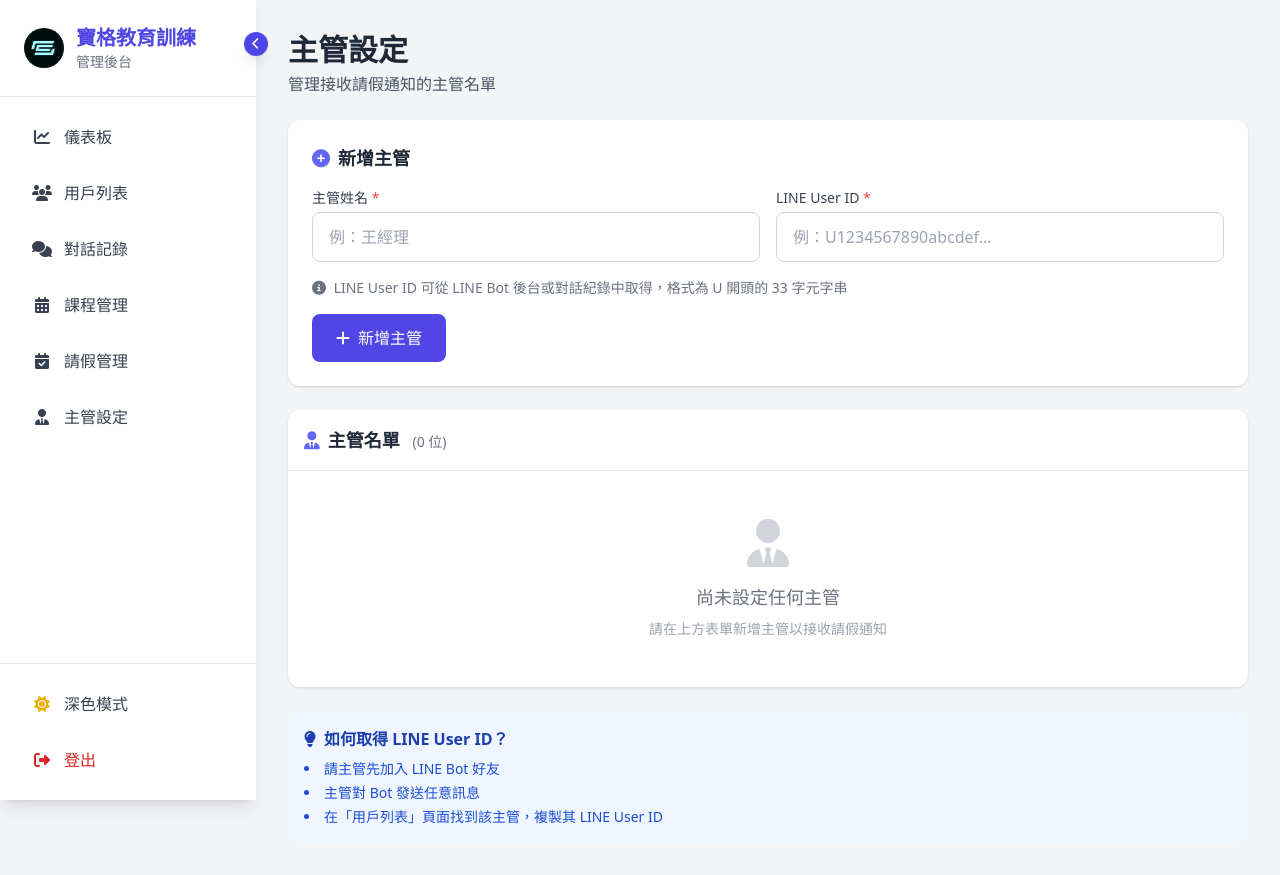
After one commit to Bryant88888888/ai-coach, a FastAPI app: template app/templates/managers.html in a window 1280 px wide. The commit adds this page. Run offline with FastAPI, Linux system fonts and the light colour scheme; the template is opened without the code that fills it, so the values that code supplies are empty; some libraries are stand-ins or nearby versions.

Commit message:
Add manager management via admin panel
Features:
- Create Manager model with name, line_user_id, is_active fields
- Add managers table to database initialization
- Create admin page for managing managers (add, toggle, delete)
- Add navigation link for managers in sidebar
- Update notification to read managers from database instead of config
- Support toggling individual manager notifications on/off
- Include validation for LINE User ID format (U + 33 chars)

Admin can now:
- Add new managers with name and LINE User ID
- Enable/disable notifications per manager
- Delete managers from the list

🤖 Generated with [Claude Code](https://claude.com/claude-code)

Co-Authored-By: Claude Opus 4.5 <noreply@anthropic.com>

```diff
--- a/app/database.py
+++ b/app/database.py
@@ -34,7 +34,7 @@ def get_db():
 
 def init_db():
     """初始化資料庫（建立所有表）"""
-    from app.models import user, day, message, push_log, leave_request  # noqa: F401
+    from app.models import user, day, message, push_log, leave_request, manager  # noqa: F401
     # checkfirst=True: 如果表已存在就跳過，避免多 worker 競爭問題
     Base.metadata.create_all(bind=engine, checkfirst=True)
     # 執行資料庫遷移（加入缺少的欄位）
--- a/app/templates/base.html
+++ b/app/templates/base.html
@@ -103,6 +103,9 @@
                 <a href="/dashboard/leave" class="sidebar-link flex items-center px-4 py-3 rounded-lg text-gray-700 dark:text-gray-300 hover:bg-indigo-100 dark:hover:bg-gray-700 min-h-[44px] {% if active_page == 'leave' %}active{% endif %}">
                     <i class="fas fa-calendar-check mr-3 w-5 text-center"></i>請假管理
                 </a>
+                <a href="/dashboard/managers" class="sidebar-link flex items-center px-4 py-3 rounded-lg text-gray-700 dark:text-gray-300 hover:bg-indigo-100 dark:hover:bg-gray-700 min-h-[44px] {% if active_page == 'managers' %}active{% endif %}">
+                    <i class="fas fa-user-tie mr-3 w-5 text-center"></i>主管設定
+                </a>
             </nav>
             <!-- 登出按鈕 -->
             <div class="absolute bottom-4 left-4 right-4">
@@ -149,6 +152,10 @@
                 <a href="/dashboard/leave" class="sidebar-link flex items-center px-4 py-3 rounded-lg text-gray-700 dark:text-gray-300 hover:bg-indigo-100 dark:hover:bg-gray-700 transition min-h-[44px] {% if active_page == 'leave' %}active{% endif %}">
                     <i class="fas fa-calendar-check mr-3 w-5 text-center"></i>
                     <span class="sidebar-text">請假管理</span>
+                </a>
+                <a href="/dashboard/managers" class="sidebar-link flex items-center px-4 py-3 rounded-lg text-gray-700 dark:text-gray-300 hover:bg-indigo-100 dark:hover:bg-gray-700 transition min-h-[44px] {% if active_page == 'managers' %}active{% endif %}">
+                    <i class="fas fa-user-tie mr-3 w-5 text-center"></i>
+                    <span class="sidebar-text">主管設定</span>
                 </a>
             </nav>
 
--- /dev/null
+++ b/app/templates/managers.html
@@ -0,0 +1,128 @@
+{% extends "base.html" %}
+
+{% block title %}主管設定 - 寶格教育訓練{% endblock %}
+
+{% block content %}
+<div class="mb-6">
+    <h1 class="text-2xl lg:text-3xl font-bold text-gray-800 dark:text-white">主管設定</h1>
+    <p class="text-gray-600 dark:text-gray-400 mt-1">管理接收請假通知的主管名單</p>
+</div>
+
+<!-- 新增主管表單 -->
+<div class="bg-white dark:bg-gray-800 rounded-xl shadow p-6 mb-6">
+    <h2 class="text-lg font-semibold text-gray-800 dark:text-white mb-4">
+        <i class="fas fa-plus-circle text-indigo-500 mr-2"></i>新增主管
+    </h2>
+    <form method="POST" action="/dashboard/managers/add" class="space-y-4">
+        <div class="grid grid-cols-1 md:grid-cols-2 gap-4">
+            <div>
+                <label for="name" class="block text-sm font-medium text-gray-700 dark:text-gray-300 mb-1">
+                    主管姓名 <span class="text-red-500">*</span>
+                </label>
+                <input type="text" id="name" name="name" required
+                       placeholder="例：王經理"
+                       class="w-full px-4 py-3 border border-gray-300 dark:border-gray-600 rounded-lg bg-white dark:bg-gray-700 text-gray-900 dark:text-white focus:ring-2 focus:ring-indigo-500 min-h-[44px]">
+            </div>
+            <div>
+                <label for="line_user_id" class="block text-sm font-medium text-gray-700 dark:text-gray-300 mb-1">
+                    LINE User ID <span class="text-red-500">*</span>
+                </label>
+                <input type="text" id="line_user_id" name="line_user_id" required
+                       placeholder="例：U1234567890abcdef..."
+                       class="w-full px-4 py-3 border border-gray-300 dark:border-gray-600 rounded-lg bg-white dark:bg-gray-700 text-gray-900 dark:text-white focus:ring-2 focus:ring-indigo-500 min-h-[44px]">
+            </div>
+        </div>
+        <div class="text-sm text-gray-500 dark:text-gray-400">
+            <i class="fas fa-info-circle mr-1"></i>
+            LINE User ID 可從 LINE Bot 後台或對話紀錄中取得，格式為 U 開頭的 33 字元字串
+        </div>
+        <button type="submit" class="bg-indigo-600 hover:bg-indigo-700 text-white font-medium py-3 px-6 rounded-lg transition min-h-[44px]">
+            <i class="fas fa-plus mr-2"></i>新增主管
+        </button>
+    </form>
+</div>
+
+{% if success_message %}
+<div class="bg-green-50 dark:bg-green-900/30 border border-green-200 dark:border-green-800 text-green-700 dark:text-green-400 px-4 py-3 rounded-xl mb-6 flex items-center">
+    <i class="fas fa-check-circle mr-3 text-xl"></i>
+    <span>{{ success_message }}</span>
+</div>
+{% endif %}
+
+{% if error_message %}
+<div class="bg-red-50 dark:bg-red-900/30 border border-red-200 dark:border-red-800 text-red-700 dark:text-red-400 px-4 py-3 rounded-xl mb-6 flex items-center">
+    <i class="fas fa-exclamation-circle mr-3 text-xl"></i>
+    <span>{{ error_message }}</span>
+</div>
+{% endif %}
+
+<!-- 主管列表 -->
+<div class="bg-white dark:bg-gray-800 rounded-xl shadow overflow-hidden">
+    <div class="p-4 border-b dark:border-gray-700">
+        <h2 class="text-lg font-semibold text-gray-800 dark:text-white">
+            <i class="fas fa-user-tie text-indigo-500 mr-2"></i>主管名單
+            <span class="text-sm font-normal text-gray-500 dark:text-gray-400 ml-2">({{ managers|length }} 位)</span>
+        </h2>
+    </div>
+
+    {% if managers %}
+    <div class="divide-y dark:divide-gray-700">
+        {% for manager in managers %}
+        <div class="p-4 flex flex-col sm:flex-row sm:items-center justify-between gap-4">
+            <div class="flex items-center gap-4">
+                <div class="w-12 h-12 bg-indigo-100 dark:bg-indigo-900/50 rounded-full flex items-center justify-center flex-shrink-0">
+                    <i class="fas fa-user-tie text-xl text-indigo-600 dark:text-indigo-400"></i>
+                </div>
+                <div>
+                    <p class="font-semibold text-gray-800 dark:text-white">{{ manager.name }}</p>
+                    <p class="text-sm text-gray-500 dark:text-gray-400 font-mono">{{ manager.line_user_id }}</p>
+                </div>
+            </div>
+            <div class="flex items-center gap-3">
+                <!-- 啟用/停用開關 -->
+                <form method="POST" action="/dashboard/managers/{{ manager.id }}/toggle" class="inline">
+                    <button type="submit" class="px-4 py-2 rounded-lg text-sm font-medium transition min-h-[44px]
+                        {% if manager.is_active %}
+                        bg-green-100 dark:bg-green-900/50 text-green-700 dark:text-green-400 hover:bg-green-200 dark:hover:bg-green-900
+                        {% else %}
+                        bg-gray-100 dark:bg-gray-700 text-gray-500 dark:text-gray-400 hover:bg-gray-200 dark:hover:bg-gray-600
+                        {% endif %}">
+                        {% if manager.is_active %}
+                        <i class="fas fa-bell mr-1"></i>通知中
+                        {% else %}
+                        <i class="fas fa-bell-slash mr-1"></i>已停用
+                        {% endif %}
+                    </button>
+                </form>
+                <!-- 刪除按鈕 -->
+                <form method="POST" action="/dashboard/managers/{{ manager.id }}/delete"
+                      onsubmit="return confirm('確定要刪除 {{ manager.name }} 嗎？')">
+                    <button type="submit" class="px-4 py-2 bg-red-100 dark:bg-red-900/50 text-red-600 dark:text-red-400 rounded-lg hover:bg-red-200 dark:hover:bg-red-900 transition min-h-[44px]">
+                        <i class="fas fa-trash-alt"></i>
+                    </button>
+                </form>
+            </div>
+        </div>
+        {% endfor %}
+    </div>
+    {% else %}
+    <div class="p-12 text-center">
+        <i class="fas fa-user-tie text-5xl text-gray-300 dark:text-gray-600 mb-4"></i>
+        <p class="text-gray-500 dark:text-gray-400 text-lg">尚未設定任何主管</p>
+        <p class="text-gray-400 dark:text-gray-500 text-sm mt-2">請在上方表單新增主管以接收請假通知</p>
+    </div>
+    {% endif %}
+</div>
+
+<!-- 說明 -->
+<div class="mt-6 bg-blue-50 dark:bg-blue-900/30 rounded-xl p-4">
+    <h3 class="font-semibold text-blue-800 dark:text-blue-300 mb-2">
+        <i class="fas fa-lightbulb mr-2"></i>如何取得 LINE User ID？
+    </h3>
+    <ul class="text-sm text-blue-700 dark:text-blue-400 space-y-1 list-disc list-inside">
+        <li>請主管先加入 LINE Bot 好友</li>
+        <li>主管對 Bot 發送任意訊息</li>
+        <li>在「用戶列表」頁面找到該主管，複製其 LINE User ID</li>
+    </ul>
+</div>
+{% endblock %}
```
Also changed, not shown: app/models/manager.py (added, +18 -0 lines), app/routers/frontend.py (+113 -0 lines), app/services/line_service.py (+33 -19 lines).
